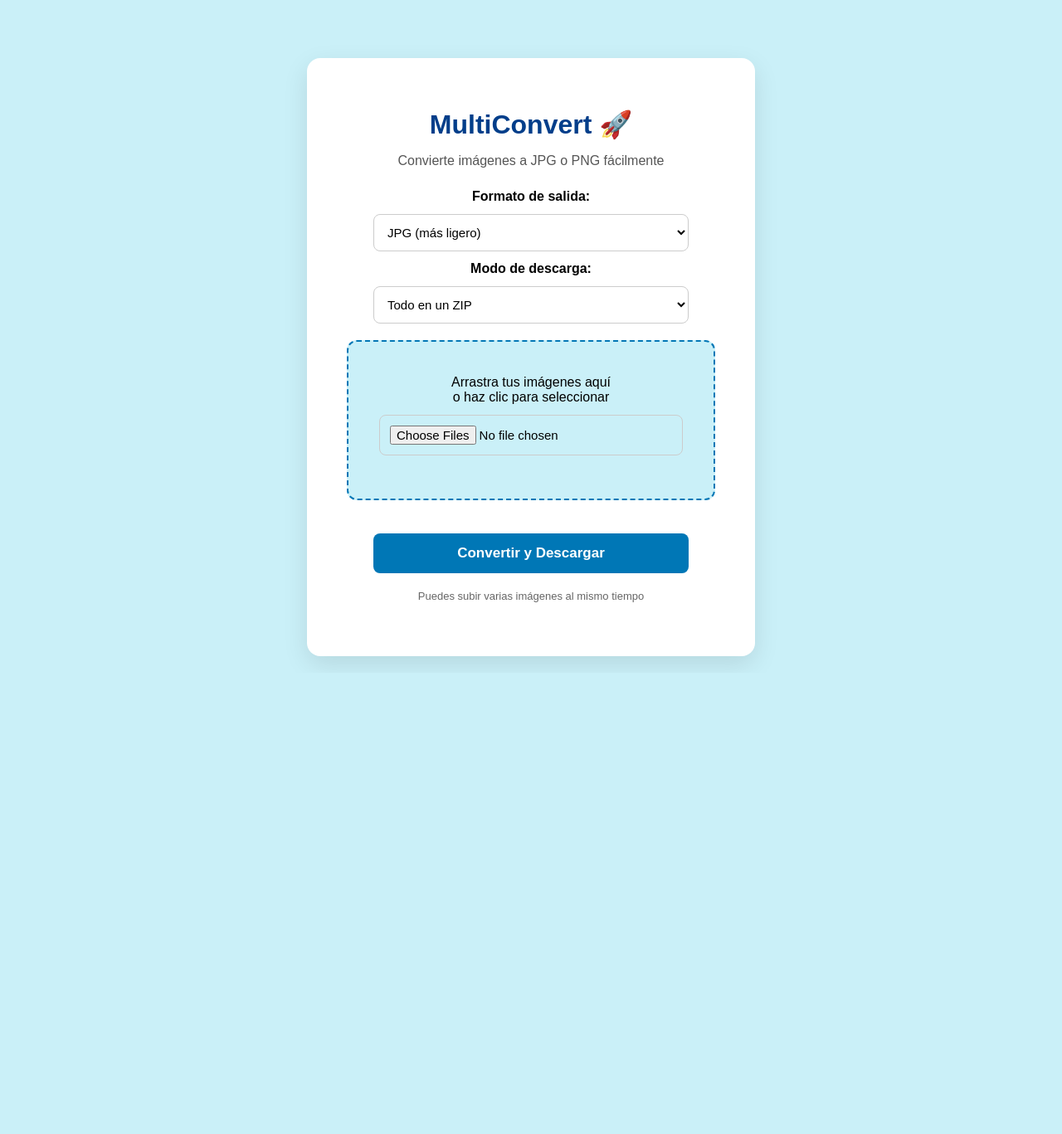
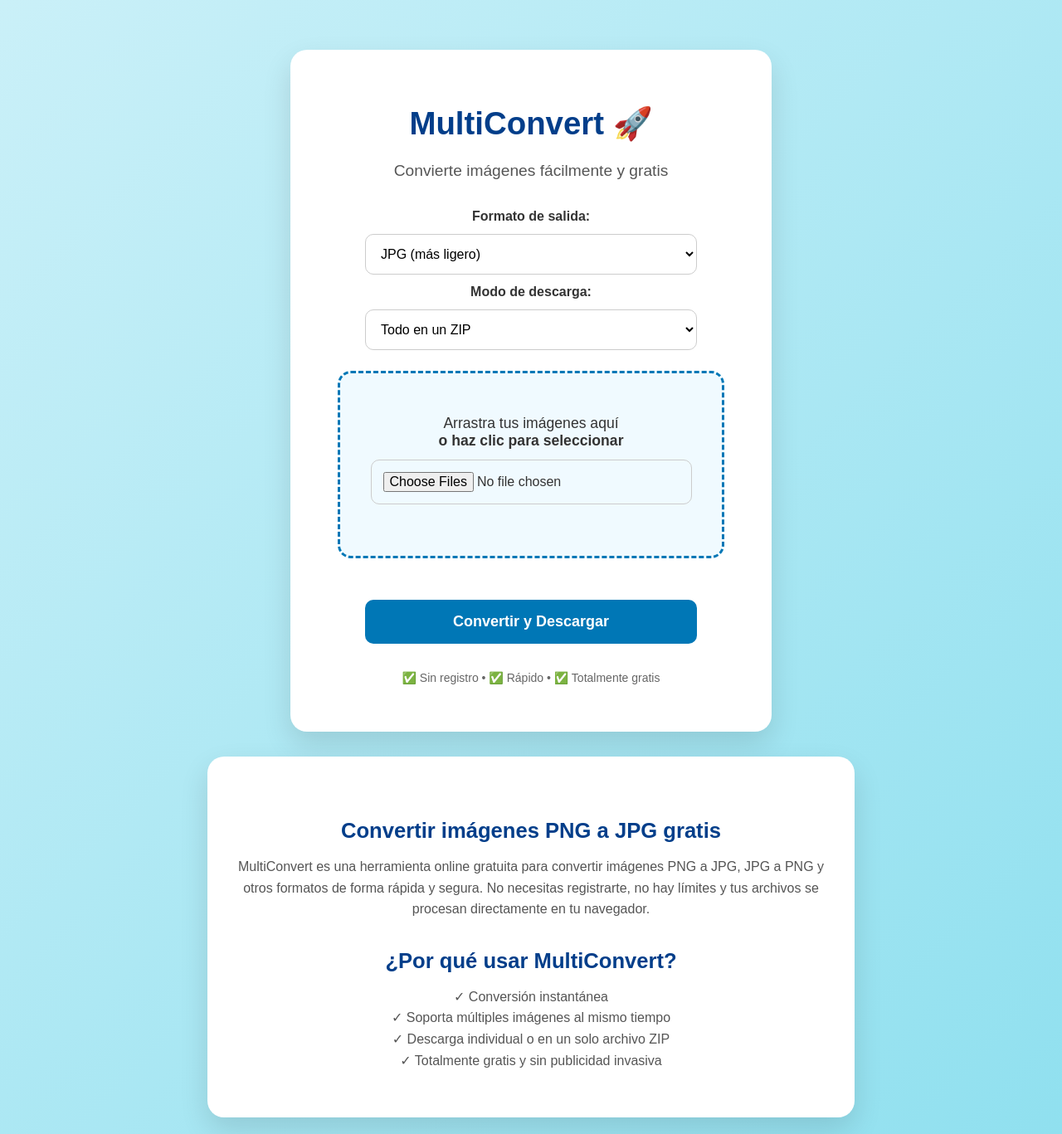
Before and after one commit to josuegarayramirez2003-creator/multiconvert, a Flask app: page / in a window 1280 px wide. Shown: the whole page at 83% size. Before the commit the page ends 801 px from the top, so only its background shows below. Run offline with Flask 3, Linux system fonts and the light colour scheme.

Commit message:
Update index.html

```diff
--- a/templates/index.html
+++ b/templates/index.html
@@ -1,12 +1,16 @@
 <!DOCTYPE html>
 <html lang="es">
 <head>
-    <!-- Etiqueta de verificación de Google (obligatoria) -->
+    <!-- Verificación de Google -->
     <meta name="google-site-verification" content="forN4VXVEL0Ql82cTffrs1ceZTaXIXUWTlONW4JyZ_Y" />
 
+    <!-- Meta tags básicas y SEO -->
     <meta charset="UTF-8">
     <meta name="viewport" content="width=device-width, initial-scale=1.0">
-    <title>MultiConvert</title>
+    <title>Convertir PNG a JPG gratis online | MultiConvert</title>
+    <meta name="description" content="Convierte imágenes PNG a JPG, JPG a PNG y PDF gratis. Sin registro. Rápido, fácil y seguro. MultiConvert online.">
+    <meta name="keywords" content="convertir png a jpg, convertir jpg a png, imagen a pdf, convertir imagen, png a jpg gratis, jpg a png online">
+
     <style>
         * {
             transition: all 0.2s ease-in-out;
@@ -14,36 +18,45 @@
         body {
             font-family: Arial, sans-serif;
             text-align: center;
-            background: #CAF0F8;
+            background: linear-gradient(135deg, #CAF0F8, #90E0EF);
             margin: 0;
             padding: 20px;
+            color: #333;
         }
         .container {
-            margin-top: 50px;
+            margin-top: 40px;
             background: white;
             padding: 40px 30px;
-            border-radius: 16px;
-            width: 480px;
+            border-radius: 20px;
+            width: 100%;
+            max-width: 520px;
             margin-left: auto;
             margin-right: auto;
-            box-shadow: 0px 10px 30px rgba(0,0,0,0.1);
+            box-shadow: 0px 15px 35px rgba(0,0,0,0.12);
         }
         h1 {
             color: #023E8A;
             margin-bottom: 8px;
+            font-size: 2.4em;
+        }
+        h2 {
+            color: #023E8A;
+            margin: 35px 0 15px 0;
+            font-size: 1.6em;
         }
         p {
             color: #555;
-            margin-bottom: 25px;
+            line-height: 1.6;
         }
         .drop-zone {
-            border: 2px dashed #0077B6;
-            padding: 40px 20px;
-            margin: 20px auto;
+            border: 3px dashed #0077B6;
+            padding: 50px 20px;
+            margin: 25px auto;
             cursor: pointer;
-            border-radius: 12px;
-            background: #CAF0F8;
-            max-width: 400px;
+            border-radius: 16px;
+            background: #F0FAFF;
+            max-width: 420px;
+            font-size: 1.1em;
         }
         .drop-zone:hover {
             background: #90E0EF;
@@ -56,12 +69,12 @@
         }
         input, select, button {
             margin: 12px auto;
-            padding: 12px;
+            padding: 14px;
             width: 85%;
-            max-width: 380px;
-            border-radius: 8px;
+            max-width: 400px;
+            border-radius: 10px;
             border: 1px solid #ccc;
-            font-size: 15px;
+            font-size: 16px;
             display: block;
         }
         select {
@@ -72,9 +85,10 @@
             color: white;
             border: none;
             cursor: pointer;
-            font-size: 17px;
+            font-size: 18px;
             font-weight: bold;
-            padding: 14px;
+            padding: 16px;
+            margin-top: 10px;
         }
         button:hover {
             background: #023E8A;
@@ -83,36 +97,35 @@
             display: flex;
             flex-wrap: wrap;
             justify-content: center;
-            gap: 10px;
-            margin: 20px 0;
+            gap: 12px;
+            margin: 25px 0;
         }
         #preview img {
-            width: 80px;
-            height: 80px;
+            width: 85px;
+            height: 85px;
             object-fit: cover;
-            border-radius: 8px;
-            box-shadow: 0 2px 8px rgba(0,0,0,0.1);
-        }
-        #preview img:hover {
-            transform: scale(1.15);
+            border-radius: 10px;
+            box-shadow: 0 4px 10px rgba(0,0,0,0.1);
         }
         #loading {
             display: none;
             font-weight: bold;
             color: #0077B6;
-            margin-top: 15px;
+            margin-top: 20px;
+            font-size: 1.1em;
         }
         .info {
-            font-size: 13px;
+            font-size: 14px;
             color: #666;
-            margin-top: 20px;
+            margin-top: 30px;
         }
     </style>
 </head>
 <body>
     <div class="container">
         <h1>MultiConvert 🚀</h1>
-        <p>Convierte imágenes a JPG o PNG fácilmente</p>
+        <p style="font-size: 1.2em; margin-bottom: 30px;">Convierte imágenes fácilmente y gratis</p>
+
         <form id="form" action="/upload" method="post" enctype="multipart/form-data">
 
             <label><strong>Formato de salida:</strong></label>
@@ -120,21 +133,40 @@
                 <option value="jpg">JPG (más ligero)</option>
                 <option value="png">PNG (sin pérdida)</option>
             </select>
+
             <label><strong>Modo de descarga:</strong></label>
             <select name="modo">
                 <option value="zip">Todo en un ZIP</option>
                 <option value="individual">Descargar individualmente</option>
             </select>
+
             <div class="drop-zone" id="drop-zone">
-                Arrastra tus imágenes aquí<br>o haz clic para seleccionar
+                Arrastra tus imágenes aquí<br>
+                <strong>o haz clic para seleccionar</strong>
                 <input type="file" name="imagenes" id="fileInput" multiple accept="image/*" hidden>
             </div>
+
             <div id="preview"></div>
+
             <button type="submit">Convertir y Descargar</button>
 
             <p id="loading">Procesando imágenes... ⏳ Por favor espera</p>
         </form>
-        <p class="info">Puedes subir varias imágenes al mismo tiempo</p>
+
+        <p class="info">✅ Sin registro • ✅ Rápido • ✅ Totalmente gratis</p>
+    </div>
+
+    <!-- Contenido adicional para SEO -->
+    <div class="container" style="margin-top: 30px; max-width: 720px;">
+        <h2>Convertir imágenes PNG a JPG gratis</h2>
+        <p>MultiConvert es una herramienta online gratuita para convertir imágenes PNG a JPG, JPG a PNG y otros formatos de forma rápida y segura.
+        No necesitas registrarte, no hay límites y tus archivos se procesan directamente en tu navegador.</p>
+
+        <h2>¿Por qué usar MultiConvert?</h2>
+        <p>✓ Conversión instantánea<br>
+           ✓ Soporta múltiples imágenes al mismo tiempo<br>
+           ✓ Descarga individual o en un solo archivo ZIP<br>
+           ✓ Totalmente gratis y sin publicidad invasiva</p>
     </div>
 
     <script>
@@ -144,17 +176,13 @@
         const form = document.getElementById("form");
         const loading = document.getElementById("loading");
 
-        // Click en la zona para abrir selector de archivos
         dropZone.addEventListener("click", () => fileInput.click());
 
-        // Drag & Drop
         dropZone.addEventListener("dragover", (e) => {
             e.preventDefault();
             dropZone.classList.add("dragover");
         });
-        dropZone.addEventListener("dragleave", () => {
-            dropZone.classList.remove("dragover");
-        });
+        dropZone.addEventListener("dragleave", () => dropZone.classList.remove("dragover"));
         dropZone.addEventListener("drop", (e) => {
             e.preventDefault();
             dropZone.classList.remove("dragover");
@@ -162,7 +190,6 @@
             mostrarPreview();
         });
 
-        // Cuando se seleccionan archivos manualmente
         fileInput.addEventListener("change", mostrarPreview);
 
         function mostrarPreview() {
@@ -180,14 +207,12 @@
             }
         }
 
-        // Mostrar mensaje de carga al enviar
         form.addEventListener("submit", () => {
             if (fileInput.files.length === 0) {
                 alert("Por favor selecciona al menos una imagen");
                 return;
             }
             loading.style.display = "block";
-            // Deshabilitar botón para evitar doble envío
             form.querySelector("button").disabled = true;
         });
     </script>
```
